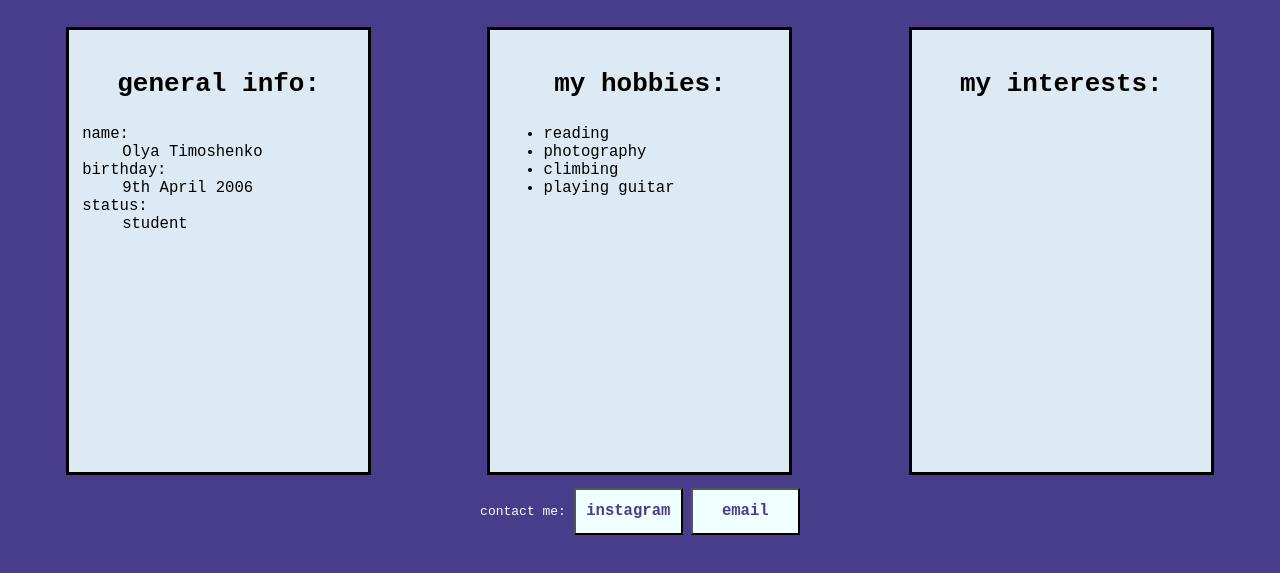
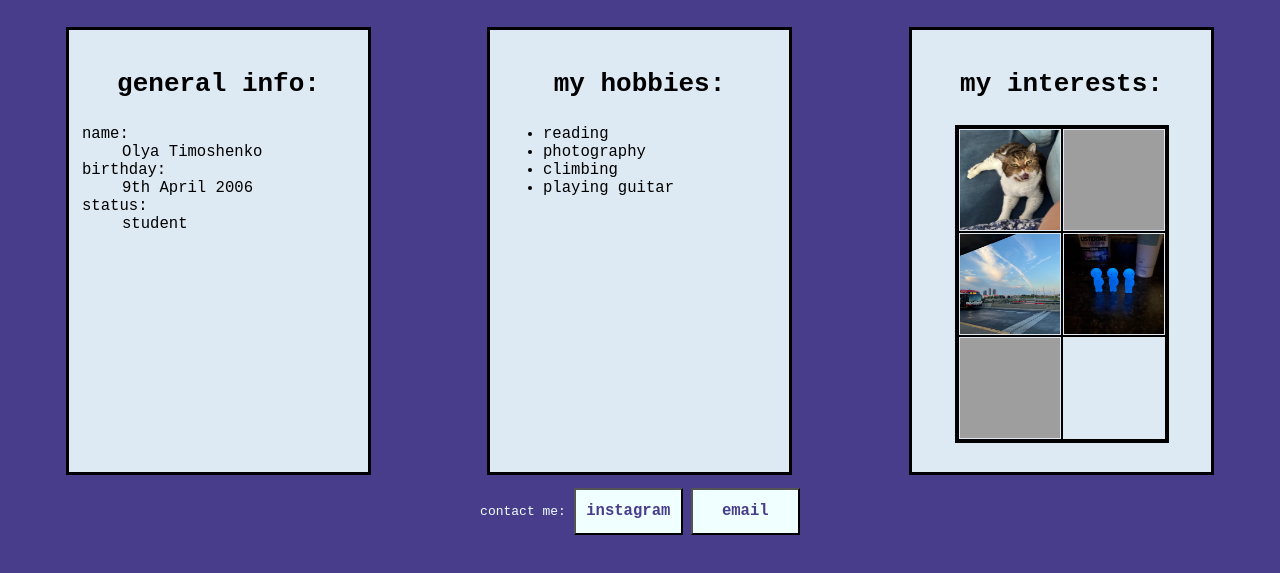
Before and after one commit to OlgaTimoshenkoSecE/Lab4OlyaT, a plain HTML site: page index.html in a window 1280 px wide. Shown: the part 85-658 px from the top of the page. Drawn offline with Linux system fonts and the light colour scheme; grey boxes are pictures that could not be loaded.

Commit message:
part3
almost done with everything except animation

```diff
--- a/index.html
+++ b/index.html
@@ -32,6 +32,22 @@
             </article>
             <article>
                 <h3>my interests:</h3>
+                <table>
+                    <tbody>
+                        <tr>
+                            <td><img src="cat.JPG" width="100" height="100"></td>
+                            <td><img src="subway.JPG" width="100" height="100"></td>
+                        </tr>
+                        <tr>
+                            <td><img src="bus.jpg" width="100" height="100"></td>
+                            <td><img src="smiski.jpg" width="100" height="100"></td>
+                        </tr>
+                        <tr></tr>
+                            <td><img src="road.jpg" width="100" height="100"></td>
+                            <td></td>
+                        </tr>
+                    </tbody>
+                </table>
             </article>
         </section>
         <footer>
--- a/styles.css
+++ b/styles.css
@@ -15,6 +15,8 @@ article{
     height:32em;
     padding: 1em;
     background-color: rgba(240, 255, 255, 0.894);
+    animation-name:bounce;
+    animation-delay:1s;
 }
 header{
     text-align: center;
@@ -44,3 +46,23 @@ h3{
 ul, dl{
     font-size: 1.2em;
 }
+button:hover{
+    background-color: rgb(49, 39, 111);
+    color:azure;
+}
+tbody, tr, td{
+    border: 0.2em solid;
+    border-collapse: collapse;
+}
+table{
+    display: flex;
+    justify-content: center;
+}
+@keyframes bounce{
+    from {
+        transform: scale(0.2,0.2);
+    }
+    to{
+        transform: scale(0,0);
+    }
+}
```
Also changed, not shown: bus.jpg (added), cat.JPG (added), sky.jpg (added), smiski.jpg (added), 2 other files.
